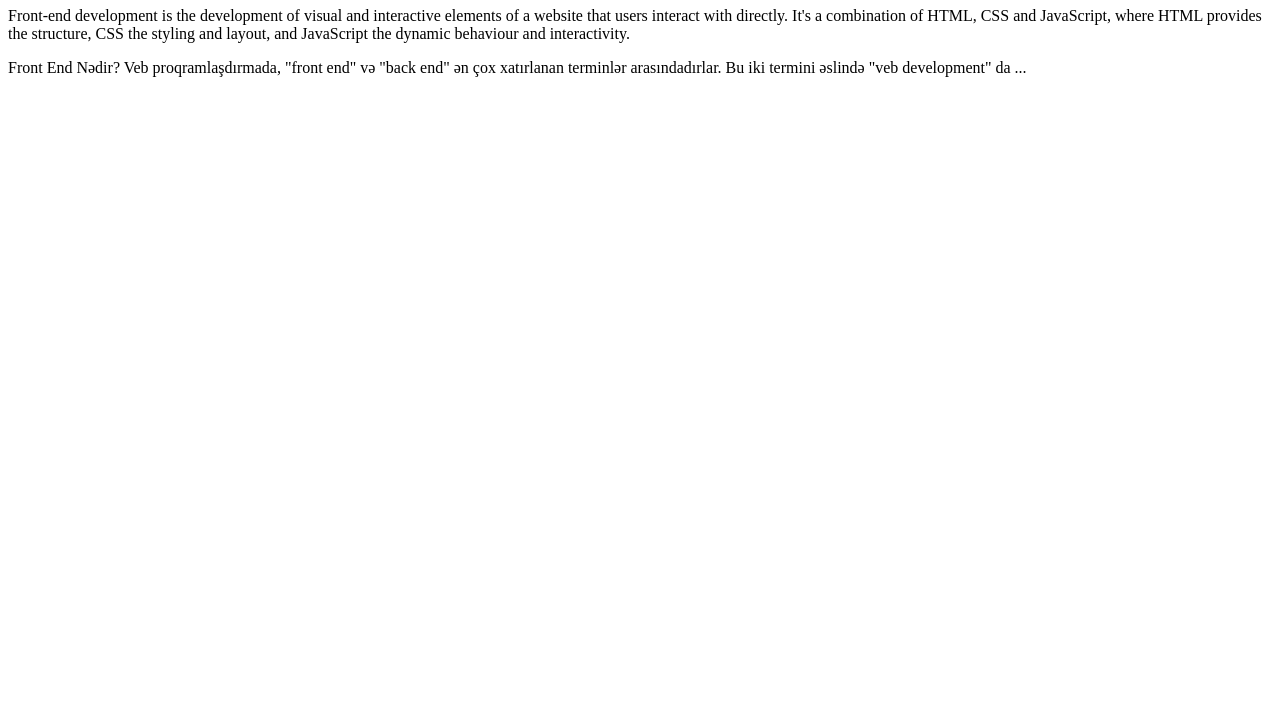
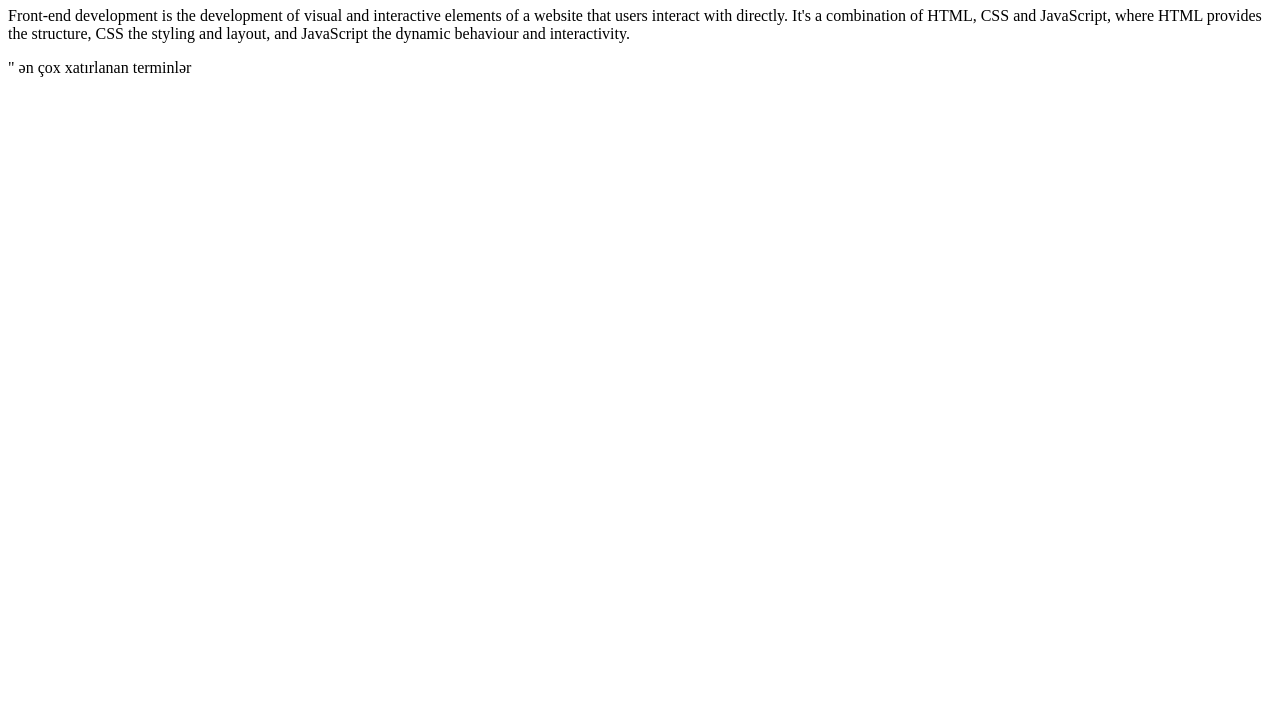
Before and after one commit to VusalZeynalov/frontend, a plain HTML site: page index.html in a window 1280 px wide. Shown: the part 73-800 px from the top of the page. Drawn offline with Linux system fonts and the light colour scheme.

Commit message:
deleted span

```diff
--- a/index.html
+++ b/index.html
@@ -8,6 +8,6 @@
 <body>
     <h1>FRONTEND</h1>
     <p>Front-end development is the development of visual and interactive elements of a website that users interact with directly. It's a combination of HTML, CSS and JavaScript, where HTML provides the structure, CSS the styling and layout, and JavaScript the dynamic behaviour and interactivity.</p>
-    <span>Front End Nədir? Veb proqramlaşdırmada, "front end" və "back end" ən çox xatırlanan terminlər arasındadırlar. Bu iki termini əslində "veb development" da ...</span>
+" ən çox xatırlanan terminlər
 </body>
 </html>
```
